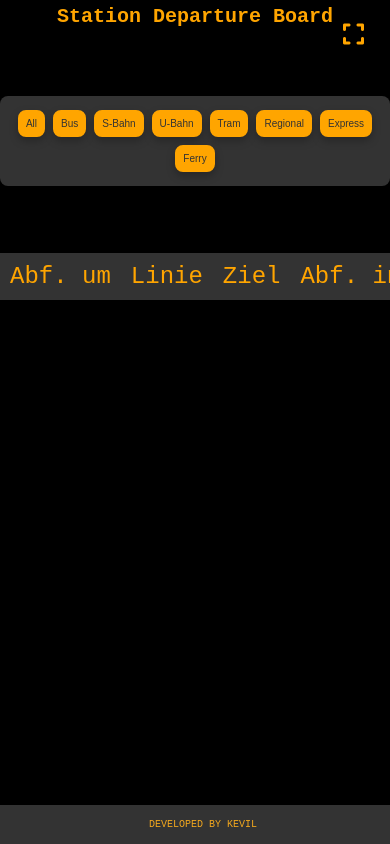
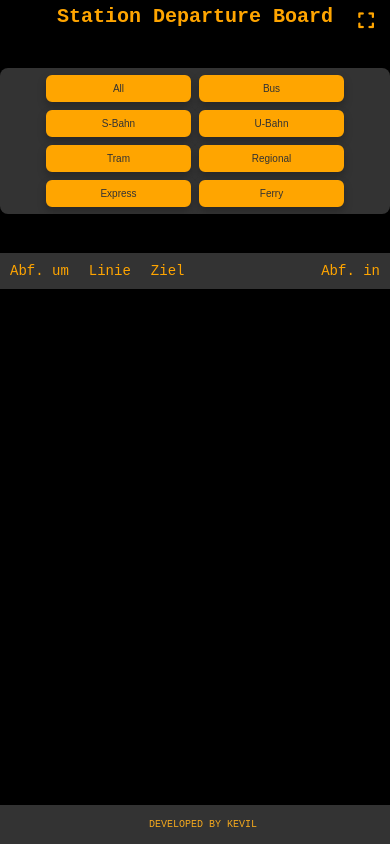
Before and after one commit to Kevilk/BVGweloveyou, a Flask app: page /departures/1 in a window 390 px wide. Run offline with Flask 2, Linux system fonts and the light colour scheme; data that the repository does not hold is empty; some web fonts are replaced.

Commit message:
Update styles.css

```diff
--- a/static/styles.css
+++ b/static/styles.css
@@ -22,8 +22,8 @@ body {
 
 /* Custom scrollbar styles */
 body::-webkit-scrollbar {
-    width: 2px;
-    height: 2px;
+    width: 2px; /* Slim scrollbar */
+    height: 2px; /* Slim horizontal scrollbar */
 }
 
 body::-webkit-scrollbar-track {
@@ -68,24 +68,49 @@ body:hover {
     margin: 0;
 }
 
-/* Fullscreen Mode Styling */
-body:-webkit-full-screen #table-container,
-body:-moz-full-screen #table-container,
-body:-ms-fullscreen #table-container,
-body:fullscreen #table-container {
-    width: 100%;
-    height: 100%;
-    overflow: hidden;
+/* Fullscreen Button Styling */
+#fullscreen-btn {
+    background: none;
+    border: none;
+    color: #FFA500;
+    font-size: 24px;
+    cursor: pointer;
+    position: absolute;
+    top: 20px;
+    right: 20px;
+    z-index: 1000;
+    transition: color 0.3s;
+}
+
+#fullscreen-btn:hover {
+    color: #FF8C00;
+}
+
+/* Responsive Design for Smaller Screens */
+@media (max-width: 767px) {
+    #fullscreen-btn {
+        font-size: 20px; /* Slightly smaller font size for mobile screens */
+        top: 15px; /* Adjust top positioning */
+        right: 15px; /* Adjust right positioning */
+    }
+}
+
+@media (max-width: 480px) {
+    #fullscreen-btn {
+        font-size: 18px; /* Further reduce font size for very small screens */
+        top: 10px; /* Adjust top positioning */
+        right: 10px; /* Adjust right positioning */
+    }
 }
 
 table {
     width: 100%;
     border-collapse: collapse;
-    font-size: 24px;
+    font-size: 24px; /* Larger font size for fullscreen mode */
 }
 
 th, td {
-    padding: 20px;
+    padding: 20px; /* Adjust padding for larger font size */
     text-align: center;
     border-bottom: 1px solid #444;
 }
@@ -113,6 +138,121 @@ thead {
 
 #fullscreen-btn:hover {
     color: #FF8C00;
+}
+
+/* Styles applied when in fullscreen mode */
+.fullscreen-mode table {
+    font-size: 32px; /* Larger font size for fullscreen mode */
+}
+
+.fullscreen-mode th, .fullscreen-mode td {
+    padding: 30px; /* Adjust padding for larger font size */
+}
+
+.fullscreen-mode .header h1 {
+    font-size: 48px; /* Larger header size for fullscreen */
+}
+
+.fullscreen-mode .header p {
+    font-size: 32px; /* Larger paragraph size for fullscreen */
+}
+
+.fullscreen-mode .filter-btn {
+    font-size: 20px; /* Adjust button font size for fullscreen */
+    padding: 12px 24px; /* Adjust button padding for larger size */
+}
+
+.fullscreen-mode footer {
+    font-size: 16px; /* Larger font size for footer in fullscreen mode */
+}
+
+.fullscreen-mode .notes {
+    font-size: 16px; /* Larger font size for notes in fullscreen mode */
+}
+
+.fullscreen-mode #error-message {
+    font-size: 16px; /* Larger font size for error messages in fullscreen mode */
+}
+/* Responsive Design for Smaller Screens */
+@media (max-width: 767px) {
+    .header {
+        margin: 10px 0;
+    }
+
+    .header h1 {
+        font-size: 24px;
+    }
+
+    .header p {
+        font-size: 16px;
+    }
+
+    #fullscreen-btn {
+        font-size: 20px;
+        top: 15px;
+        right: 15px;
+    }
+
+    table {
+        font-size: 20px;
+    }
+
+    th, td {
+        padding: 12px;
+    }
+
+    .filter-btn {
+        width: calc(50% - 10px);
+        font-size: 12px;
+        padding: 8px;
+        margin: 4px;
+    }
+
+    .filters-container {
+        margin-bottom: 10px;
+    }
+
+    .table-container {
+        margin-top: 10px;
+    }
+}
+
+@media (max-width: 480px) {
+    .header h1 {
+        font-size: 20px;
+    }
+
+    .header p {
+        font-size: 14px;
+    }
+
+    #fullscreen-btn {
+        font-size: 18px;
+        top: 10px;
+        right: 10px;
+    }
+
+    table {
+        font-size: 16px;
+    }
+
+    th, td {
+        padding: 10px;
+    }
+
+    .filter-btn {
+        font-size: 10px;
+        padding: 6px;
+        margin: 3px;
+    }
+
+    .filters-container {
+        margin-bottom: 5px;
+    }
+
+    .table-container {
+        margin-top: 5px;
+    }
 }
 
 /* Footer styling */
@@ -229,9 +369,9 @@ footer {
 /* General styles for the filters container */
 .filters-container {
     display: flex;
-    justify-content: center;
-    align-items: center;
-    flex-direction: column;
+    justify-content: center; /* Center horizontally */
+    align-items: center; /* Center vertically */
+    flex-direction: column; /* Stack children vertically */
 }
 
 /* Responsive design for mobile screens */
@@ -239,85 +379,50 @@ footer {
     .filters-container {
         position: static;
         width: 100%;
-        height: min-content;
+        height: fit-content; /* Allow height to adjust based on content */
     }
 
     .filters {
-        display: flex;
-        flex-wrap: wrap;
-        justify-content: center;
-        margin-top: 10px;
-        padding: 10px 0;
+        display: flex; /* Ensure filters are displayed as a flex container */
+        flex-wrap: wrap; /* Allow filter buttons to wrap to the next line if needed */
+        justify-content: center; /* Center filter buttons horizontally */
+        margin-top: 3px;
+        padding: 3px 0;
         background: #333;
         border-radius: 8px;
     }
 
     .filter-btn {
-        margin: 8px;
-        border-radius: 8px;
-        padding: 8px;
+        margin: 6px;
+        border-radius: 6px;
+        padding: 6px;
+        justify-content: center;
         font-size: 12px;
-        background: #FFA500;
-        color: #333;
-        border: 2px solid #FFA500;
+        background: #FFA500; /* Set a background color for the filter buttons */
+        color: #333; /* Set the text color for the filter buttons */
+        border: 2px solid #FFA500; /* Add a border to match the background color */
+        transition: background 0.3s, color 0.3s, border-color 0.3s, box-shadow 0.3s;
     }
 
     .filter-btn:hover {
-        background: #e68a00;
-        color: #fff;
-        border-color: #e68a00;
+        background: #e68a00; /* Change background on hover */
+        color: #fff; /* Change text color on hover */
+        border-color: #e68a00; /* Change border color on hover */
     }
 
     .filter-btn i {
-        display: none;
+        display: none; /* Hide icons on mobile screens if present */
     }
 }
 
-/* Responsive design for very small screens */
 @media (max-width: 480px) {
-    .header h1 {
-        font-size: 20px;
-    }
-
-    .header p {
-        font-size: 12px;
-    }
-
     .filter-btn {
         font-size: 10px;
         padding: 6px;
         margin: 4px;
     }
+}
 
-    th {
-        font-size: 14px;
-    }
-
-    td {
-        font-size: 10px;
-    }
-
-    .notes {
-        font-size: 8px;
-    }
-
-    #error-message {
-        font-size: 8px;
-        padding: 1px 2px;
-    }
-
-    .header {
-        margin: 5px 0;
-    }
-
-    .filters-container {
-        margin-bottom: 5px;
-    }
-
-    .table-container {
-        margin-top: 2px;
-    }
-}
 
 /* Table container with scrolling */
 .table-container {
@@ -340,8 +445,8 @@ table {
 
 /* Slim and barely visible scrollbar for tables */
 .table-container::-webkit-scrollbar {
-    width: 1px;
-    height: 1px;
+    width: 1px; /* Slim scrollbar */
+    height: 1px; /* Slim horizontal scrollbar */
 }
 
 .table-container::-webkit-scrollbar-track {
@@ -394,16 +499,17 @@ td {
 }
 
 /* Adjust column widths */
-th:nth-child(1), td:nth-child(1) { width: 15%; }
-th:nth-child(2), td:nth-child(2) { width: 15%; }
-th:nth-child(3), td:nth-child(3) { width: 50%; }
-th:nth-child(4), td:nth-child(4) { width: 20%; }
+/* Adjust column widths */
+th:nth-child(1), td:nth-child(1) { width: 15%; } /* Abf. um */
+th:nth-child(2), td:nth-child(2) { width: 15%; } /* Linie */
+th:nth-child(3), td:nth-child(3) { width: 50%; } /* Ziel */
+th:nth-child(4), td:nth-child(4) { width: 20%; } /* Abf. in */
 
 /* Align content within cells */
 th, td {
-    padding: 10px;
-    text-align: left;
-    vertical-align: middle;
+    padding: 10px; /* Space inside cells */
+    text-align: left; /* Horizontal alignment */
+    vertical-align: middle; /* Vertical alignment */
 }
 
 /* Center table within its container */
@@ -412,59 +518,39 @@ th, td {
 }
 
 table {
-    margin: 0 auto;
+    margin: 0 auto; /* Center table horizontally if it's smaller than the container */
 }
 
 /* Optional: Add spacing to container if needed */
 .table-wrapper {
     display: flex;
     justify-content: space-between;
-    overflow-x: auto;
+    overflow-x: auto; /* Enable scrolling if needed */
 }
 
 tr:nth-child(even) {
     background-color: #111;
 }
 
-/* Styles for cancelled departures */
-.cancelled-row {
-    background-color: #ff0000;
-    color: red;
-    font-weight: bold;
-}
-
-/* Additional styling for partially cancelled departures */
-.partially-cancelled-row {
-    background-color: #ff9500;
-    color: rgb(255, 0, 0);
-    font-weight: bold;
-}
-.cancelled, .partially-cancelled {
-    color: red;
-    font-weight: bold;
-}
-
-.partially-cancelled::after {
-    content: " (Partially Cancelled)";
-    font-weight: normal;
-}
-
 /* Note styling */
 .notes {
     font-size: 10px;
     color: red;
-    word-wrap: break-word;
-    overflow-wrap: anywhere;
-    line-height: 1;
-    padding: 5px;
-    margin: 1px 0;
+    word-break: break-all;/* Ensures text wraps to the next line */
+    word-wrap: break-word; /* Breaks long words to fit within the container */
+    overflow-wrap: anywhere; /* Ensures text doesn't overflow its container */
+    line-height: 1; /* Adjust line height for better readability */
+    padding: 5px; /* Add padding for better spacing */
+    margin: 1px 0; /* Add margin for spacing between notes *//* Optional border for better visibility */
+  /* Optional border radius for rounded corners */
+     /* Optional background color for better contrast */
 }
 
-/* Responsive design for small screens */
+/* Responsive design for very small screens */
 @media (max-width: 480px) {
     .notes {
-        font-size: 14px;
-        padding: 8px;
+        font-size: 14px; /* Slightly smaller font size for small screens */
+        padding: 8px; /* Adjust padding for small screens */
     }
 }
 
@@ -580,3 +666,95 @@ tr:nth-child(even) {
     transform: scale(1.03);
     opacity: 0.9;
 }
+
+/* Responsive design for mobile screens */
+@media (max-width: 767px) {
+    .header {
+        margin: 10px 0;
+    }
+
+    .header h1 {
+        font-size: 24px;
+    }
+
+    .header p {
+        font-size: 14px;
+    }
+
+    th {
+        font-size: 18px;
+    }
+
+    td {
+        font-size: 14px;
+    }
+
+    .notes {
+        font-size: 14px;
+    }
+
+    #error-message {
+        font-size: 10px;
+        padding: 2px 4px;
+    }
+
+    .filter-btn {
+        width: calc(50% - 50px);
+        font-size: 12px;
+        padding: 8px;
+        margin: 5px;
+    }
+
+    .filters-container {
+        margin-bottom: 10px;
+    }
+
+    .table-container {
+        margin-top: 5px;
+    }
+}
+
+@media (max-width: 480px) {
+    .header h1 {
+        font-size: 20px;
+    }
+
+    .header p {
+        font-size: 12px;
+    }
+
+    .filter-btn {
+        font-size: 10px;
+        padding: 6px;
+        margin: 4px;
+    }
+
+    th {
+        font-size: 14px;
+    }
+
+    td {
+        font-size: 10px;
+    }
+
+    .notes {
+        font-size: 8px;
+    }
+
+    #error-message {
+        font-size: 8px;
+        padding: 1px 2px;
+    }
+
+    .header {
+        margin: 5px 0;
+    }
+
+    .filters-container {
+        margin-bottom: 5px;
+    }
+
+    .table-container {
+        margin-top: 2px;
+    }
+}
```
